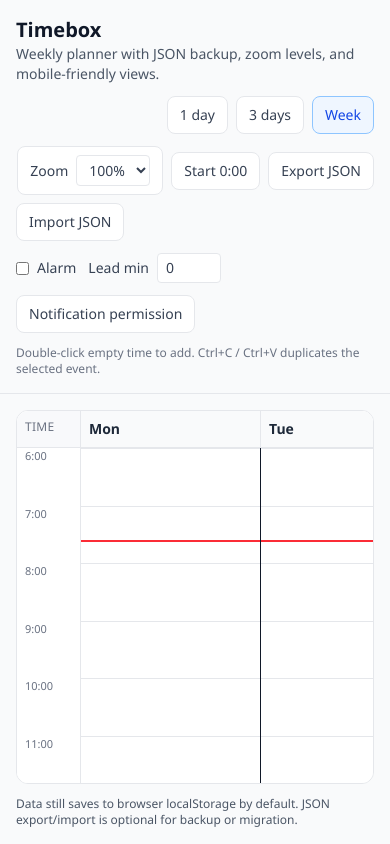
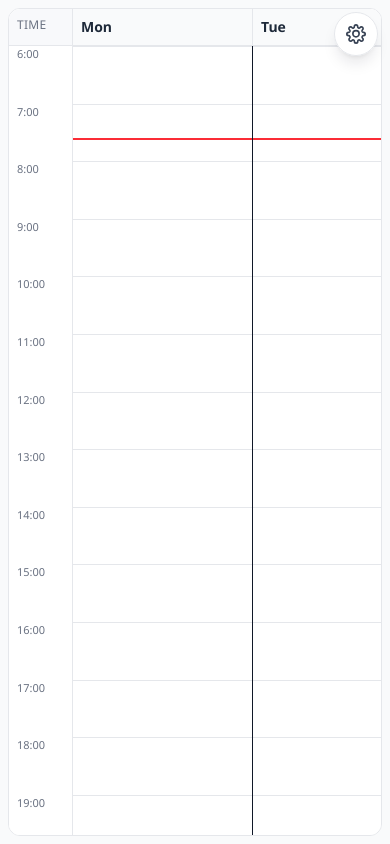
Before and after one commit to isikoro1/timebox, a Next.js app: page / in a window 390 px wide. Built offline with nearby package versions, Linux system fonts and the light colour scheme.

Commit message:
Improve mobile timeline settings layout (#16)
* Add JSON import/export and timeline UX improvements

* Move controls into settings modal

```diff
--- a/app/page.tsx
+++ b/app/page.tsx
@@ -20,11 +20,12 @@ const VIEW_MODE_LABELS: Record<ViewMode, string> = {
     "3days": "3 days",
     week: "Week",
 }
-const ZOOM_OPTIONS: ZoomLevel[] = [100, 150, 200]
+const ZOOM_OPTIONS: ZoomLevel[] = [75, 100, 150, 200]
 const BUTTON_CLASS =
     "rounded-lg border border-gray-200 bg-white px-3 py-2 text-sm font-medium text-gray-700 transition hover:bg-gray-50"
 const ACTIVE_BUTTON_CLASS =
     "rounded-lg border border-blue-300 bg-blue-50 px-3 py-2 text-sm font-medium text-blue-700 transition hover:bg-blue-100"
+const SETTINGS_SECTION_CLASS = "space-y-3 border-t border-gray-100 pt-4 first:border-t-0 first:pt-0"
 
 function buildExportFilename() {
     const stamp = new Date().toISOString().slice(0, 10)
@@ -50,6 +51,7 @@ export default function Home() {
     const [alarmLeadMin, setAlarmLeadMin] = useState(0)
     const [transferMessage, setTransferMessage] = useState<string | null>(null)
     const [transferState, setTransferState] = useState<"success" | "error" | null>(null)
+    const [settingsOpen, setSettingsOpen] = useState(false)
 
     const {
         startAtMidnight,
@@ -132,6 +134,17 @@ export default function Home() {
         return () => window.removeEventListener("keydown", onKeyDown)
     }, [selectedItem, setItems])
 
+    useEffect(() => {
+        if (!settingsOpen) return
+
+        const onKeyDown = (event: KeyboardEvent) => {
+            if (event.key === "Escape") setSettingsOpen(false)
+        }
+
+        window.addEventListener("keydown", onKeyDown)
+        return () => window.removeEventListener("keydown", onKeyDown)
+    }, [settingsOpen])
+
     const updateSelected = (next: EventItem) => {
         setItems((previous: EventItem[]) => previous.map((item) => (item.id === next.id ? next : item)))
     }
@@ -206,80 +219,38 @@ export default function Home() {
 
     return (
         <main className="flex h-screen flex-col overflow-hidden bg-gray-50 text-gray-900">
-            <header className="border-b border-gray-200 bg-gray-50/95 backdrop-blur">
-                <div className="mx-auto flex w-full max-w-7xl flex-col gap-3 px-4 py-4">
-                    <div className="flex flex-wrap items-center gap-3">
-                        <div>
-                            <h1 className="text-xl font-semibold text-gray-900">Timebox</h1>
-                            <p className="text-sm text-gray-600">
-                                Weekly planner with JSON backup, zoom levels, and mobile-friendly views.
-                            </p>
-                        </div>
-
-                        <div className="ml-auto flex flex-wrap items-center gap-2">
-                            {(Object.keys(VIEW_MODE_LABELS) as ViewMode[]).map((mode) => (
             <button
-                                    key={mode}
-                                    className={viewMode === mode ? ACTIVE_BUTTON_CLASS : BUTTON_CLASS}
-                                    onClick={() => setViewMode(mode)}
+                className="fixed right-3 top-3 z-40 flex h-11 w-11 items-center justify-center rounded-full border border-gray-200 bg-white/95 text-gray-700 shadow-lg shadow-gray-900/10 backdrop-blur transition hover:bg-white sm:right-4 sm:top-4"
+                type="button"
+                aria-label="Open settings"
+                onClick={() => setSettingsOpen(true)}
             >
-                                    {VIEW_MODE_LABELS[mode]}
-                                </button>
-                            ))}
-                        </div>
-                    </div>
-
-                    <div className="flex flex-wrap items-center gap-2">
-                        {showDayNavigator ? (
-                            <>
-                                <button className={BUTTON_CLASS} onClick={() => shiftCenter(-1)}>
-                                    Prev
-                                </button>
-                                <button className={BUTTON_CLASS} onClick={goToday}>
-                                    Today
-                                </button>
-                                <button className={BUTTON_CLASS} onClick={() => shiftCenter(1)}>
-                                    Next
-                                </button>
-                                <div className="rounded-lg border border-dashed border-gray-300 px-3 py-2 text-sm text-gray-600">
-                                    Focus: {dayLabel}
-                                </div>
-                            </>
-                        ) : null}
-
-                        <label className="ml-auto flex items-center gap-2 rounded-lg border border-gray-200 bg-white px-3 py-2 text-sm text-gray-700">
-                            Zoom
-                            <select
-                                className="rounded border border-gray-200 bg-white px-2 py-1"
-                                value={zoom}
-                                onChange={(event) => setZoom(Number(event.target.value) as ZoomLevel)}
+                <svg
+                    aria-hidden="true"
+                    className="h-5 w-5"
+                    fill="none"
+                    stroke="currentColor"
+                    strokeLinecap="round"
+                    strokeLinejoin="round"
+                    strokeWidth="2"
+                    viewBox="0 0 24 24"
                 >
-                                {ZOOM_OPTIONS.map((option) => (
-                                    <option key={option} value={option}>
-                                        {option}%
-                                    </option>
-                                ))}
-                            </select>
-                        </label>
-
-                        <button
-                            className={BUTTON_CLASS}
-                            onClick={() => setStartAtMidnight(!startAtMidnight)}
-                        >
-                            {startAtMidnight ? "Start 6:00" : "Start 0:00"}
+                    <path d="M12 15.5A3.5 3.5 0 1 0 12 8a3.5 3.5 0 0 0 0 7.5Z" />
+                    <path d="M19.4 15a1.7 1.7 0 0 0 .3 1.8l.1.1a2 2 0 1 1-2.8 2.8l-.1-.1a1.7 1.7 0 0 0-1.8-.3 1.7 1.7 0 0 0-1 1.5V21a2 2 0 1 1-4 0v-.2a1.7 1.7 0 0 0-1-1.5 1.7 1.7 0 0 0-1.8.3l-.1.1a2 2 0 1 1-2.8-2.8l.1-.1A1.7 1.7 0 0 0 4.6 15a1.7 1.7 0 0 0-1.5-1H3a2 2 0 1 1 0-4h.2a1.7 1.7 0 0 0 1.5-1 1.7 1.7 0 0 0-.3-1.8l-.1-.1A2 2 0 1 1 7.1 4.3l.1.1A1.7 1.7 0 0 0 9 4.7a1.7 1.7 0 0 0 1-1.5V3a2 2 0 1 1 4 0v.2a1.7 1.7 0 0 0 1 1.5 1.7 1.7 0 0 0 1.8-.3l.1-.1a2 2 0 1 1 2.8 2.8l-.1.1a1.7 1.7 0 0 0-.3 1.8 1.7 1.7 0 0 0 1.5 1h.2a2 2 0 1 1 0 4h-.2a1.7 1.7 0 0 0-1.4 1Z" />
+                </svg>
             </button>
 
-                        <button className={BUTTON_CLASS} onClick={handleExport} disabled={!loaded}>
-                            Export JSON
-                        </button>
-
-                        <button
-                            className={BUTTON_CLASS}
-                            onClick={() => importInputRef.current?.click()}
-                            disabled={!loaded}
+            {transferMessage ? (
+                <div
+                    className={`fixed left-3 right-16 top-3 z-30 rounded-lg px-3 py-2 text-sm shadow-lg sm:left-auto sm:right-20 sm:top-4 sm:w-96 ${
+                        transferState === "error"
+                            ? "border border-rose-200 bg-rose-50 text-rose-700"
+                            : "border border-emerald-200 bg-emerald-50 text-emerald-700"
+                    }`}
                 >
-                            Import JSON
-                        </button>
+                    {transferMessage}
+                </div>
+            ) : null}
 
             <input
                 ref={importInputRef}
@@ -290,61 +261,8 @@ export default function Home() {
                     void handleImport(event)
                 }}
             />
-                    </div>
 
-                    <div className="flex flex-wrap items-center gap-3 text-sm text-gray-700">
-                        <label className="flex items-center gap-2">
-                            <input
-                                type="checkbox"
-                                checked={alarmEnabled}
-                                onChange={(event) => {
-                                    const checked = event.target.checked
-                                    setAlarmEnabled(checked)
-                                    if (checked) void alarm.primeAudio()
-                                }}
-                            />
-                            Alarm
-                        </label>
-
-                        <label className="flex items-center gap-2">
-                            Lead min
-                            <input
-                                type="number"
-                                min={0}
-                                max={120}
-                                value={alarmLeadMin}
-                                onChange={(event) => setAlarmLeadMin(Number(event.target.value || 0))}
-                                className="w-16 rounded border border-gray-200 bg-white px-2 py-1"
-                            />
-                        </label>
-
-                        <button
-                            className={BUTTON_CLASS}
-                            onClick={() => alarm.requestNotificationPermission()}
-                        >
-                            Notification permission
-                        </button>
-
-                        <div className="text-xs text-gray-500">
-                            Double-click empty time to add. Ctrl+C / Ctrl+V duplicates the selected event.
-                        </div>
-                    </div>
-
-                    {transferMessage ? (
-                        <div
-                            className={`rounded-lg px-3 py-2 text-sm ${
-                                transferState === "error"
-                                    ? "border border-rose-200 bg-rose-50 text-rose-700"
-                                    : "border border-emerald-200 bg-emerald-50 text-emerald-700"
-                            }`}
-                        >
-                            {transferMessage}
-                        </div>
-                    ) : null}
-                </div>
-            </header>
-
-            <div className="mx-auto flex min-h-0 w-full max-w-7xl flex-1 flex-col px-4 py-4">
+            <div className="mx-auto flex min-h-0 w-full max-w-7xl flex-1 flex-col p-2 sm:p-4">
                 <div className="min-h-0 flex-1">
                     <WeekGrid
                         items={items}
@@ -366,10 +284,6 @@ export default function Home() {
                         selectedId={selectedId}
                     />
                 </div>
-
-                <div className="mt-3 text-xs text-gray-600">
-                    Data still saves to browser localStorage by default. JSON export/import is optional for backup or migration.
-                </div>
             </div>
 
             {quickAdd ? (
@@ -390,6 +304,147 @@ export default function Home() {
                     onDelete={() => deleteItem(selectedItem.id)}
                 />
             ) : null}
+
+            {settingsOpen ? (
+                <div
+                    className="fixed inset-0 z-50 flex items-start justify-center bg-gray-950/35 px-3 py-4 sm:items-center"
+                    role="dialog"
+                    aria-modal="true"
+                    aria-labelledby="settings-title"
+                    onMouseDown={() => setSettingsOpen(false)}
+                >
+                    <div
+                        className="flex max-h-[calc(100vh-2rem)] w-full max-w-lg flex-col overflow-hidden rounded-xl bg-white shadow-2xl"
+                        onMouseDown={(event) => event.stopPropagation()}
+                    >
+                        <div className="flex items-center gap-3 border-b border-gray-200 px-4 py-3">
+                            <h2 id="settings-title" className="text-base font-semibold text-gray-900">
+                                Settings
+                            </h2>
+                            <button
+                                className="ml-auto rounded-lg border border-gray-200 bg-white px-3 py-1.5 text-sm font-medium text-gray-700 transition hover:bg-gray-50"
+                                type="button"
+                                onClick={() => setSettingsOpen(false)}
+                            >
+                                Close
+                            </button>
+                        </div>
+
+                        <div className="space-y-5 overflow-y-auto px-4 py-4">
+                            <section className={SETTINGS_SECTION_CLASS}>
+                                <h3 className="text-sm font-semibold text-gray-900">View</h3>
+                                <div className="grid grid-cols-3 gap-2">
+                                    {(Object.keys(VIEW_MODE_LABELS) as ViewMode[]).map((mode) => (
+                                        <button
+                                            key={mode}
+                                            className={viewMode === mode ? ACTIVE_BUTTON_CLASS : BUTTON_CLASS}
+                                            type="button"
+                                            onClick={() => setViewMode(mode)}
+                                        >
+                                            {VIEW_MODE_LABELS[mode]}
+                                        </button>
+                                    ))}
+                                </div>
+
+                                {showDayNavigator ? (
+                                    <div className="mt-3 grid grid-cols-3 gap-2">
+                                        <button className={BUTTON_CLASS} type="button" onClick={() => shiftCenter(-1)}>
+                                            Prev
+                                        </button>
+                                        <button className={BUTTON_CLASS} type="button" onClick={goToday}>
+                                            Today
+                                        </button>
+                                        <button className={BUTTON_CLASS} type="button" onClick={() => shiftCenter(1)}>
+                                            Next
+                                        </button>
+                                        <div className="col-span-3 rounded-lg border border-dashed border-gray-300 px-3 py-2 text-sm text-gray-600">
+                                            Focus: {dayLabel}
+                                        </div>
+                                    </div>
+                                ) : null}
+                            </section>
+
+                            <section className={SETTINGS_SECTION_CLASS}>
+                                <h3 className="text-sm font-semibold text-gray-900">Timeline</h3>
+                                <div className="grid grid-cols-2 gap-2 sm:grid-cols-4">
+                                    {ZOOM_OPTIONS.map((option) => (
+                                        <button
+                                            key={option}
+                                            className={zoom === option ? ACTIVE_BUTTON_CLASS : BUTTON_CLASS}
+                                            type="button"
+                                            onClick={() => setZoom(option)}
+                                        >
+                                            {option}%
+                                        </button>
+                                    ))}
+                                </div>
+                                <button
+                                    className={`${BUTTON_CLASS} mt-3 w-full`}
+                                    type="button"
+                                    onClick={() => setStartAtMidnight(!startAtMidnight)}
+                                >
+                                    {startAtMidnight ? "Start timeline at 6:00" : "Start timeline at 0:00"}
+                                </button>
+                            </section>
+
+                            <section className={SETTINGS_SECTION_CLASS}>
+                                <h3 className="text-sm font-semibold text-gray-900">Backup</h3>
+                                <div className="grid grid-cols-2 gap-2">
+                                    <button className={BUTTON_CLASS} type="button" onClick={handleExport} disabled={!loaded}>
+                                        Export JSON
+                                    </button>
+                                    <button
+                                        className={BUTTON_CLASS}
+                                        type="button"
+                                        onClick={() => importInputRef.current?.click()}
+                                        disabled={!loaded}
+                                    >
+                                        Import JSON
+                                    </button>
+                                </div>
+                            </section>
+
+                            <section className={SETTINGS_SECTION_CLASS}>
+                                <h3 className="text-sm font-semibold text-gray-900">Alarm</h3>
+                                <div className="flex flex-wrap items-center gap-3 text-sm text-gray-700">
+                                    <label className="flex items-center gap-2">
+                                        <input
+                                            type="checkbox"
+                                            checked={alarmEnabled}
+                                            onChange={(event) => {
+                                                const checked = event.target.checked
+                                                setAlarmEnabled(checked)
+                                                if (checked) void alarm.primeAudio()
+                                            }}
+                                        />
+                                        Alarm
+                                    </label>
+
+                                    <label className="ml-auto flex items-center gap-2">
+                                        Lead min
+                                        <input
+                                            type="number"
+                                            min={0}
+                                            max={120}
+                                            value={alarmLeadMin}
+                                            onChange={(event) => setAlarmLeadMin(Number(event.target.value || 0))}
+                                            className="w-16 rounded border border-gray-200 bg-white px-2 py-1"
+                                        />
+                                    </label>
+                                </div>
+
+                                <button
+                                    className={`${BUTTON_CLASS} mt-3 w-full`}
+                                    type="button"
+                                    onClick={() => alarm.requestNotificationPermission()}
+                                >
+                                    Notification permission
+                                </button>
+                            </section>
+                        </div>
+                    </div>
+                </div>
+            ) : null}
         </main>
     )
 }
--- a/hooks/useViewOptions.ts
+++ b/hooks/useViewOptions.ts
@@ -3,7 +3,7 @@
 import { useMemo, useState } from "react"
 
 export type ViewMode = "day" | "3days" | "week"
-export type ZoomLevel = 100 | 150 | 200
+export type ZoomLevel = 75 | 100 | 150 | 200
 
 function getTodayMonBasedIndex(): number {
     const jsDay = new Date().getDay()
```
Lines whose indentation alone changed are shown as unchanged.
